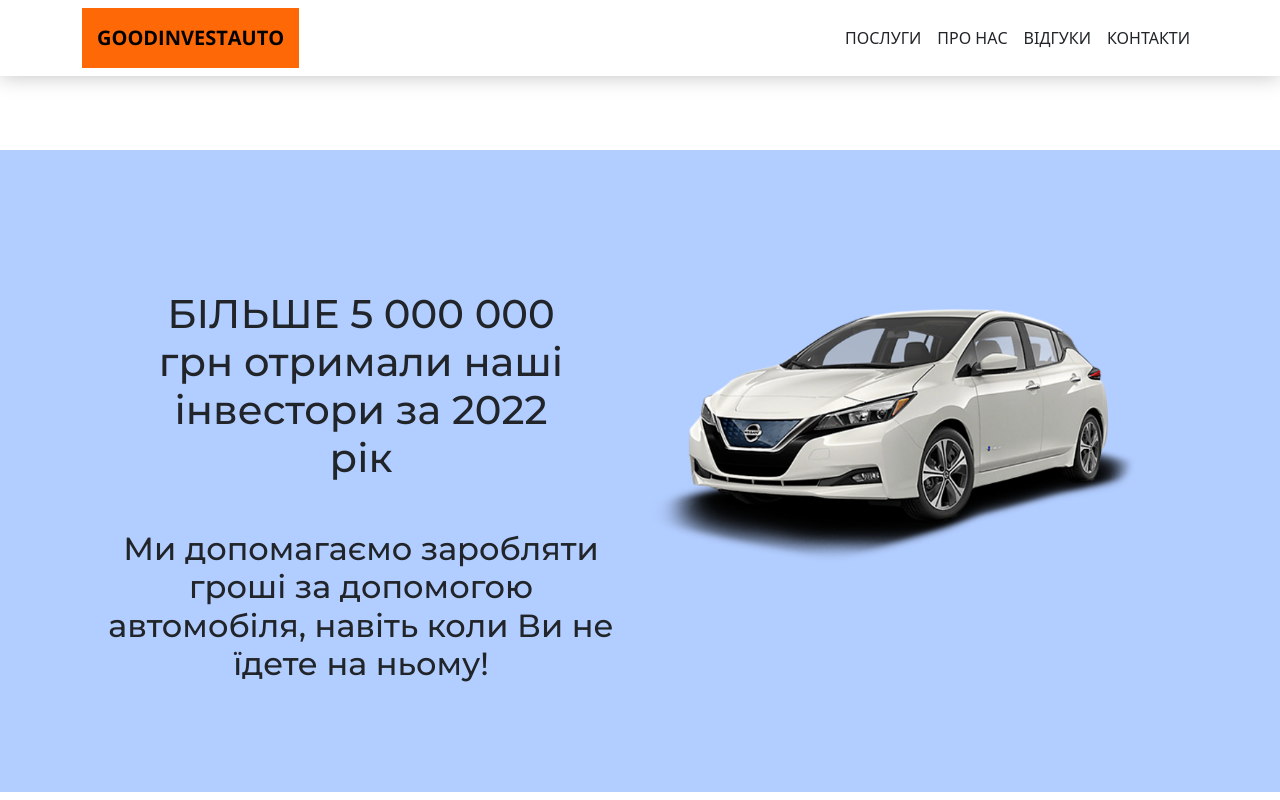
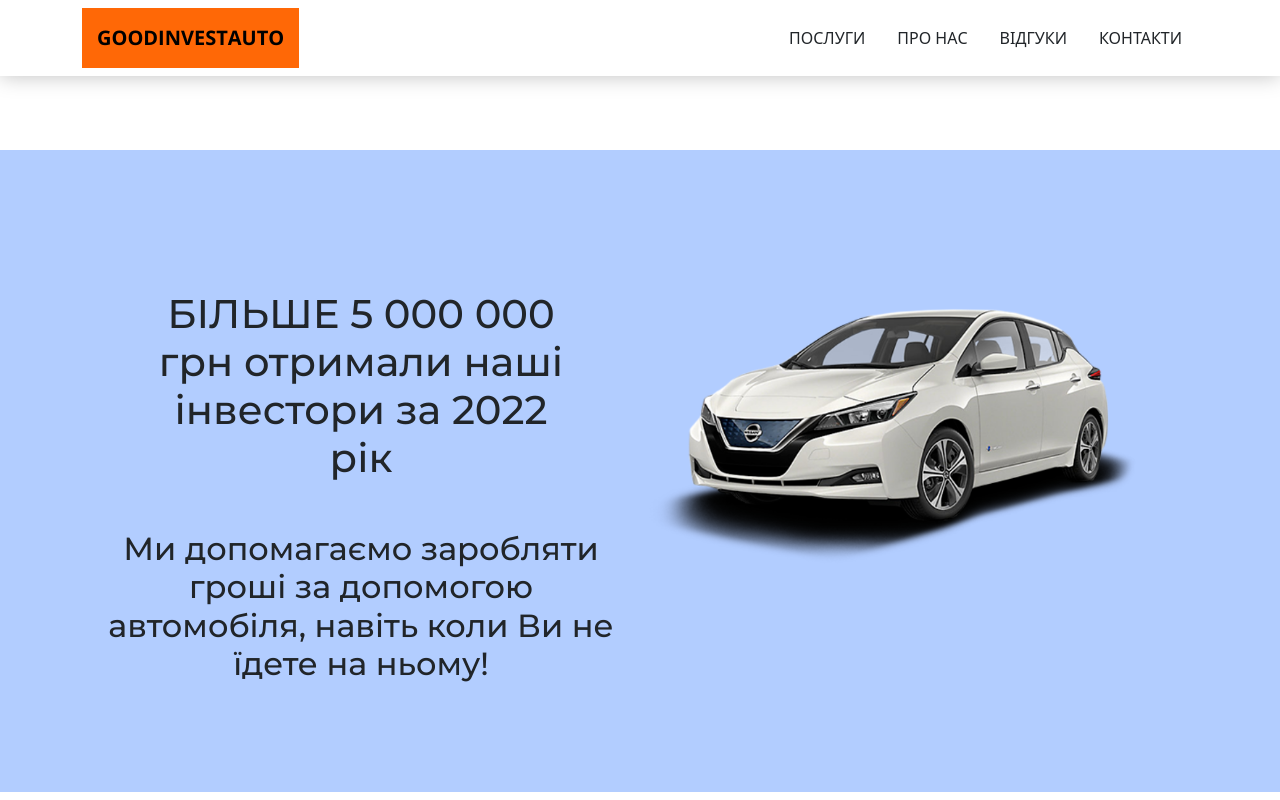
Before and after one commit to Sure0550/goodinvestauto.github.io, a website: page index.html in a window 1280 px wide. Shown: the top 800 px of the page. Drawn offline with nearby package versions, Linux system fonts and the light colour scheme.

Commit message:
update style

```diff
--- a/css/app.css
+++ b/css/app.css
@@ -109,9 +109,15 @@
     color: black;
 }
 .navbar-nav .nav-link{
+
     text-transform: uppercase;
     color: var(--color-default);
 }
+
+.navbar-expand-lg .navbar-nav .nav-link {
+  --bs-navbar-nav-link-padding-x: 1rem;
+}
+
 .first_screen {
     padding: 100px 0;
     background-color: #b2cdff;
```
